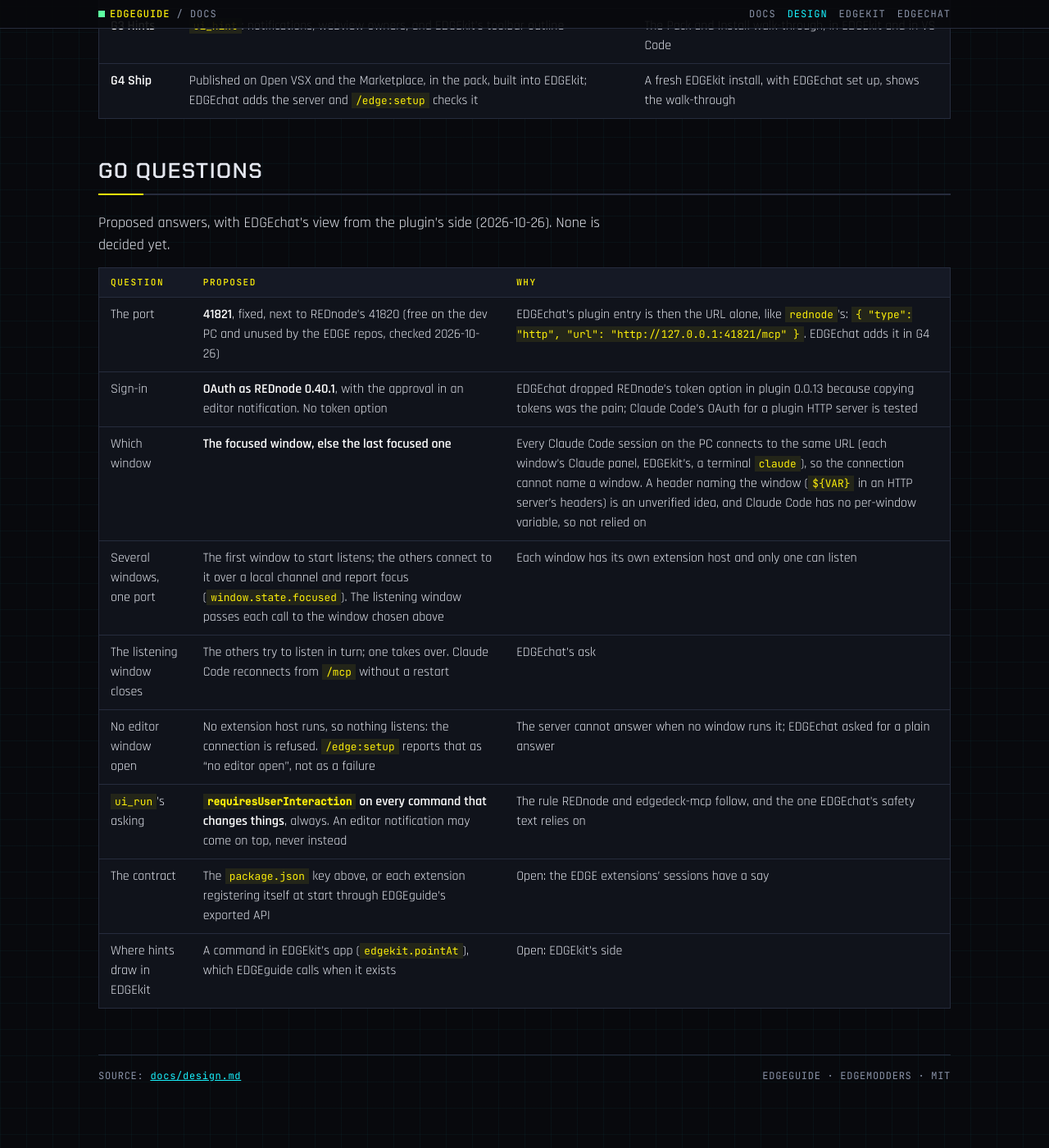
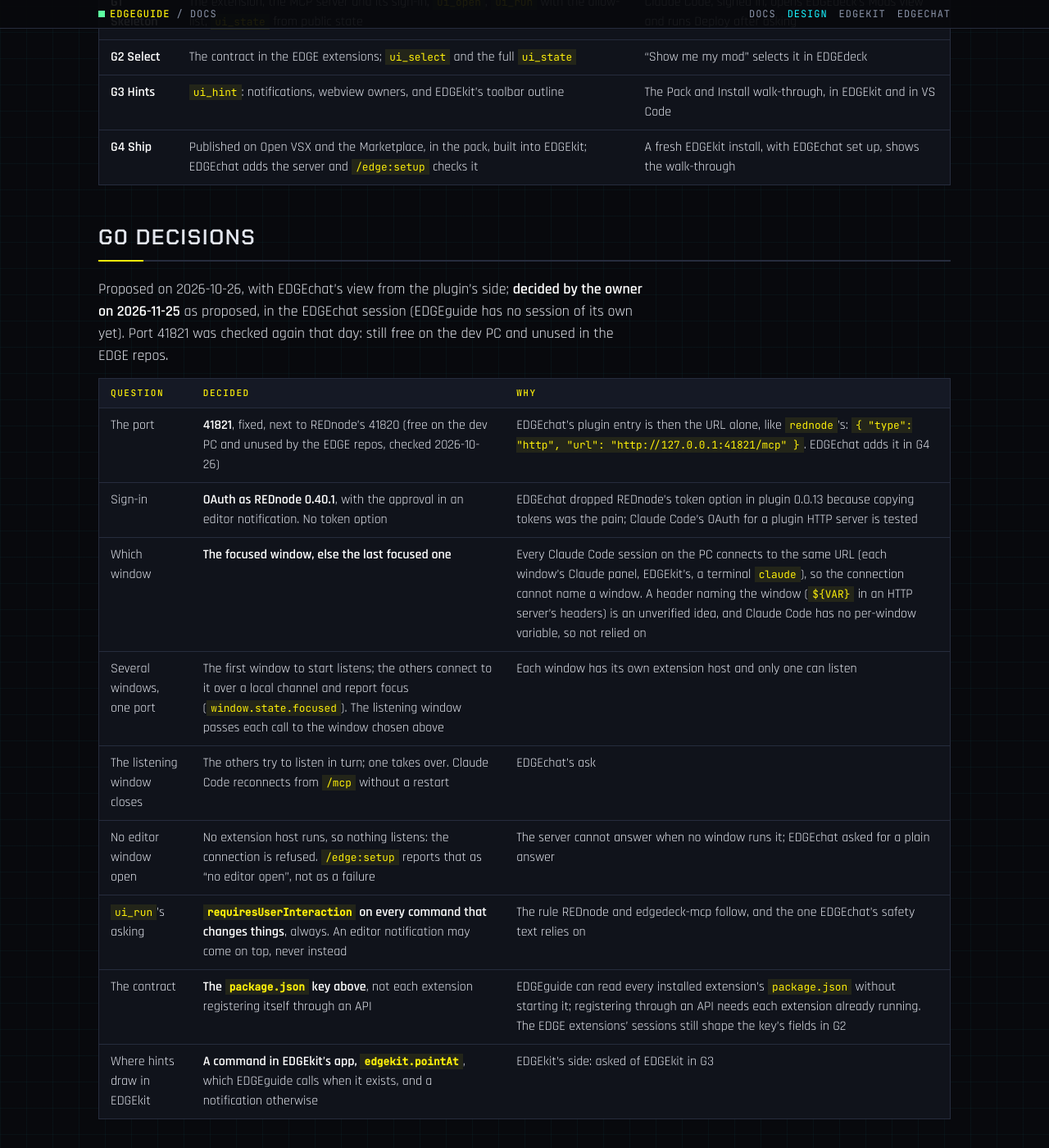
Before and after one commit to Edgemodders/EDGEguide, a Jekyll site: the page built from docs/design.md, in a window 1280 px wide and 1400 px high, scrolled down 3417 px. Shown: the whole window at 82% size. Built offline with Jekyll 4.4.1, drawn with Linux system fonts in a browser that asks for light colours; some of the changed text lies outside the part shown.

Commit message:
G0 decided by the owner (2026-11-25): port 41821, OAuth, the focused window, the package.json contract
Co-Authored-By: Claude Opus 5.5 <noreply@anthropic.com>

````diff
--- a/docs/design.md
+++ b/docs/design.md
@@ -4,7 +4,7 @@ title: Design
 
 # EDGEguide design
 
-**Status: draft 0.1, G0 (decide). Nothing is built.** Created on 2026-10-26 from the EDGEkit session, after EDGEchat asked for it in [EDGEkit#6](https://github.com/Edgemodders/EDGEkit/issues/6) and the user decided it is an extension of its own, named EDGEguide.
+**Status: draft 0.2, G0 decided by the owner on 2026-11-25 ([G0 decisions](#g0-decisions)); next G1, the skeleton. Nothing is built.** Created on 2026-10-26 from the EDGEkit session, after EDGEchat asked for it in [EDGEkit#6](https://github.com/Edgemodders/EDGEkit/issues/6) and the user decided it is an extension of its own, named EDGEguide.
 
 ## What EDGEguide is
 
@@ -31,7 +31,7 @@ Today Claude does the work through the EDGE MCP servers (`redcode`, `edgedeck`,
 | What is visible and selected inside a view only its owner knows; open editors and tabs are public (`window.tabGroups`) | VS Code API | `ui_state` is partly EDGEguide's own, partly the contract |
 | No extension API points at another extension's button. A webview's owner can mark anything inside it | VS Code API | Hints: a notification everywhere; inside a webview through its owner; in EDGEkit, an outline on any toolbar button from EDGEkit's own code |
 | `executeCommand` runs any registered command | VS Code API | `ui_run` keeps to an allow-list |
-| Each editor window has its own extension host | VS Code | Only one window can listen on the port (G0 question) |
+| Each editor window has its own extension host | VS Code | Only one window can listen on the port ([G0 decisions](#g0-decisions)) |
 
 ## The tools
 
@@ -47,7 +47,7 @@ Today Claude does the work through the EDGE MCP servers (`redcode`, `edgedeck`,
 
 ## The contract with the EDGE extensions
 
-Proposed, for G0. Each EDGE extension declares what EDGEguide may do, in its own `package.json`, so that it stays the owner of its views and commands:
+Decided in G0 (2026-11-25): a key in each extension's `package.json`. Each EDGE extension declares what EDGEguide may do, in its own `package.json`, so that it stays the owner of its views and commands:
 
 ```json
 "edgeguide": {
@@ -68,7 +68,7 @@ Proposed, for G0. Each EDGE extension declares what EDGEguide may do, in its own
 | `state` | A command returning what its views show and what is selected |
 | `commands` | The allow-list for `ui_run`. `changes: true` makes the tool ask first |
 
-EDGEguide reads it from `vscode.extensions.all`. An extension without it gets only `ui_open` on its views. Asks go to REDcode, EDGEdeck, EDGEmat and EDGEwave once the contract is settled.
+EDGEguide reads it from `vscode.extensions.all`, which lists every installed extension's `package.json` without starting it. An extension without it gets only `ui_open` on its views. The asks go to REDcode, EDGEdeck, EDGEmat and EDGEwave in G2, with the key's final shape from G1.
 
 ## Phases
 
@@ -76,17 +76,17 @@ Phases are G0 to G4, so they do not clash with the other repos' phases.
 
 | Phase | Builds | The test proves |
 |---|---|---|
-| **G0 Decide** | The questions below answered | - |
+| **G0 Decide** | The questions below answered (done 2026-11-25) | - |
 | **G1 Skeleton** | The extension, the MCP server and its sign-in, `ui_open`, `ui_run` with the allow-list, `ui_state` from public state | Claude Code, signed in, opens EDGEdeck's Mods view and runs Deploy after asking |
 | **G2 Select** | The contract in the EDGE extensions; `ui_select` and the full `ui_state` | "Show me my mod" selects it in EDGEdeck |
 | **G3 Hints** | `ui_hint`: notifications, webview owners, and EDGEkit's toolbar outline | The Pack and Install walk-through, in EDGEkit and in VS Code |
 | **G4 Ship** | Published on Open VSX and the Marketplace, in the pack, built into EDGEkit; EDGEchat adds the server and `/edge:setup` checks it | A fresh EDGEkit install, with EDGEchat set up, shows the walk-through |
 
-## G0 questions
+## G0 decisions
 
-Proposed answers, with EDGEchat's view from the plugin's side (2026-10-26). None is decided yet.
+Proposed on 2026-10-26, with EDGEchat's view from the plugin's side; **decided by the owner on 2026-11-25** as proposed, in the EDGEchat session (EDGEguide has no session of its own yet). Port 41821 was checked again that day: still free on the dev PC and unused in the EDGE repos.
 
-| Question | Proposed | Why |
+| Question | Decided | Why |
 |---|---|---|
 | The port | **41821**, fixed, next to REDnode's 41820 (free on the dev PC and unused by the EDGE repos, checked 2026-10-26) | EDGEchat's plugin entry is then the URL alone, like `rednode`'s: `{ "type": "http", "url": "http://127.0.0.1:41821/mcp" }`. EDGEchat adds it in G4 |
 | Sign-in | **OAuth as REDnode 0.40.1**, with the approval in an editor notification. No token option | EDGEchat dropped REDnode's token option in plugin 0.0.13 because copying tokens was the pain; Claude Code's OAuth for a plugin HTTP server is tested |
@@ -95,5 +95,5 @@ Proposed answers, with EDGEchat's view from the plugin's side (2026-10-26). None
 | The listening window closes | The others try to listen in turn; one takes over. Claude Code reconnects from `/mcp` without a restart | EDGEchat's ask |
 | No editor window open | No extension host runs, so nothing listens: the connection is refused. `/edge:setup` reports that as "no editor open", not as a failure | The server cannot answer when no window runs it; EDGEchat asked for a plain answer |
 | `ui_run`'s asking | **`requiresUserInteraction` on every command that changes things**, always. An editor notification may come on top, never instead | The rule REDnode and edgedeck-mcp follow, and the one EDGEchat's safety text relies on |
-| The contract | The `package.json` key above, or each extension registering itself at start through EDGEguide's exported API | Open: the EDGE extensions' sessions have a say |
-| Where hints draw in EDGEkit | A command in EDGEkit's app (`edgekit.pointAt`), which EDGEguide calls when it exists | Open: EDGEkit's side |
+| The contract | **The `package.json` key above**, not each extension registering itself through an API | EDGEguide can read every installed extension's `package.json` without starting it; registering through an API needs each extension already running. The EDGE extensions' sessions still shape the key's fields in G2 |
+| Where hints draw in EDGEkit | **A command in EDGEkit's app, `edgekit.pointAt`**, which EDGEguide calls when it exists, and a notification otherwise | EDGEkit's side: asked of EDGEkit in G3 |
````
Also changed, not shown: CLAUDE.md (+2 -1 lines), docs/index.md (+3 -3 lines), README.md, docs/assets/brand/badges/status.svg, 1 other file.
